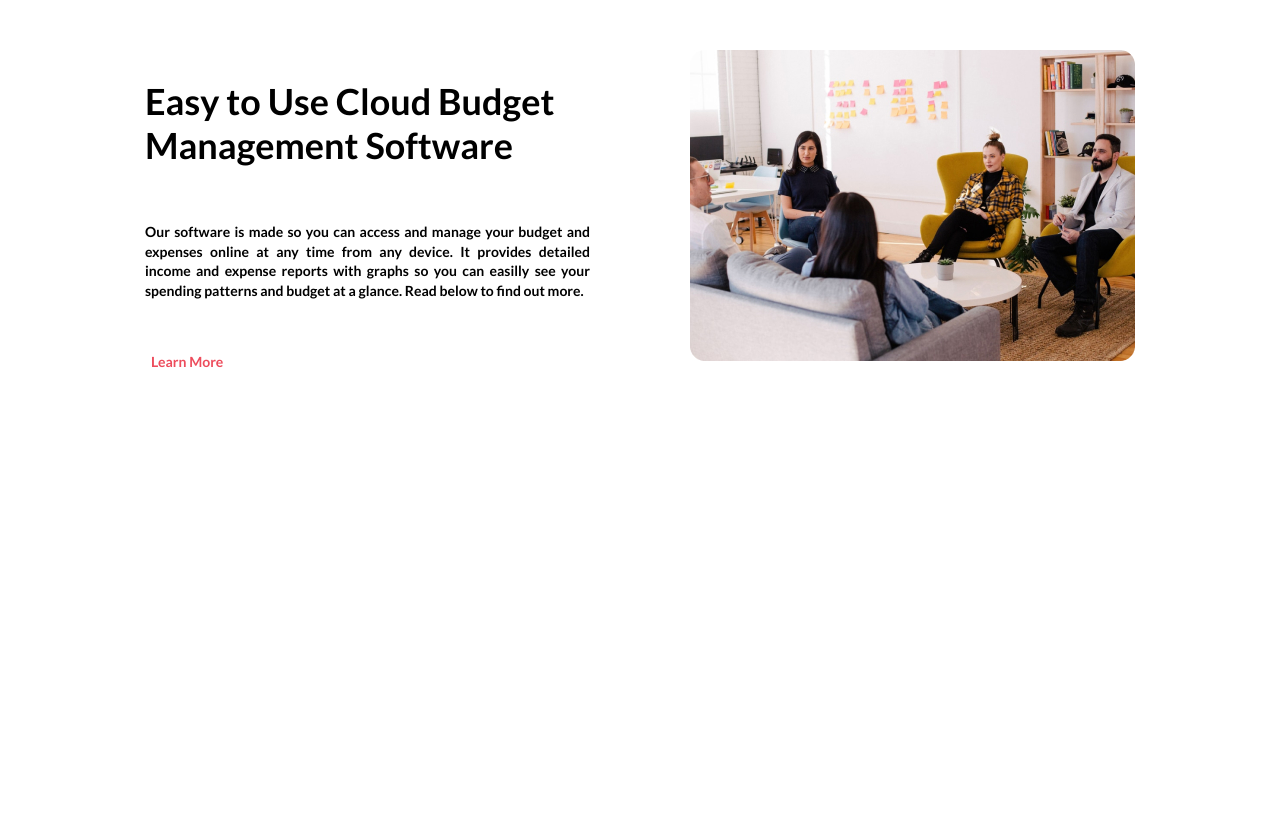
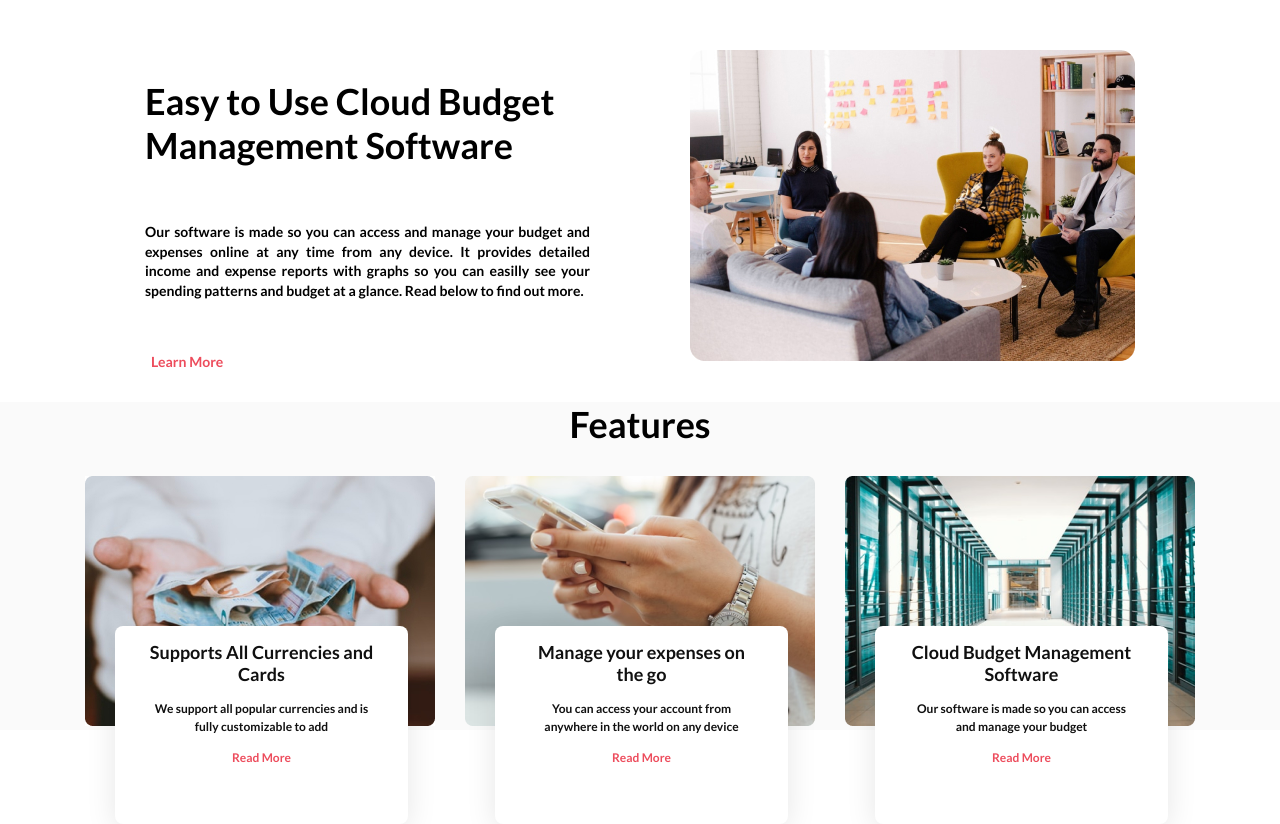
Before and after one commit to ayanabktva/CloudBudget, a plain HTML site: page index.html in a window 1280 px wide. Shown: the part 1157-1981 px from the top of the page. Before the commit the page ends 1530 px from the top, so only its background shows below. Drawn offline with Linux system fonts and the light colour scheme.

Commit message:
finished features

```diff
--- a/css/style.css
+++ b/css/style.css
@@ -171,6 +171,24 @@ body {
     font-weight: 400;
     line-height: 140%;
 }
+.freatures {
+    background: #fafafa;
+}
+.features-title {
+    color: #000;
+    text-align: center;
+    font-family: Lato;
+    font-size: 36px;
+    font-style: normal;
+    font-weight: 600;
+    line-height: normal;
+}
+.features-container {
+    display: flex;
+    align-items: center;
+    justify-content: center;
+    gap: 30px;
+}
 .features-info {
     width: 293px;
     height: 198px;
@@ -185,6 +203,48 @@ body {
 .features-info {
     position: absolute;
     bottom: 2px;
+    left: 30px;
+    top: 150px;
+}
+.features-info-title {
+    color: #101010;
+    text-align: center;
+    font-family: Lato;
+    font-size: 18px;
+    font-style: normal;
+    font-weight: 700;
+    line-height: normal;
+}
+.features-text {
+    color: #101010;
+    text-align: center;
+    font-family: Lato;
+    font-size: 12px;
+    font-style: normal;
+    font-weight: 400;
+    line-height: 150%;
+}
+.features-btn {
+    display: flex;
+    align-items: center;
+    justify-content: center;
+}
+.features-button {
+    color: #ed4c5c;
+    text-align: center;
+    font-family: Lato;
+    font-size: 12px;
+    font-style: normal;
+    font-weight: 700;
+    line-height: 150%;
+    border: none;
+    background: #fff;
+}
+@media screen and (max-width: 480px) {
+    .features-container {
+        flex-direction: column-reverse;
+        gap: 200px;
+    }
 }
 @media screen and (max-width: 600px) {
     .heading-info {
--- a/index.html
+++ b/index.html
@@ -80,6 +80,75 @@
                     </div>
                 </div>
             </section>
+            <section class="freatures">
+                <div class="container">
+                    <h1 class="features-title">Features</h1>
+                    <div class="features-container">
+                        <div class="features-group">
+                            <img src="images/Bg (1).jpg" alt="" />
+                            <div class="features-info">
+                                <div class="features-blog">
+                                    <h1 class="features-info-title">
+                                        Supports All Currencies and <br />
+                                        Cards
+                                    </h1>
+                                    <p class="features-text">
+                                        We support all popular currencies and is
+                                        <br />
+                                        fully customizable to add
+                                    </p>
+                                    <div class="features-btn">
+                                        <button class="features-button">
+                                            Read More
+                                        </button>
+                                    </div>
+                                </div>
+                            </div>
+                        </div>
+                        <div class="features-group">
+                            <img src="images/Bg (4).png" alt="" />
+                            <div class="features-info">
+                                <div class="features-blog">
+                                    <h1 class="features-info-title">
+                                        Manage your expenses on <br />
+                                        the go
+                                    </h1>
+                                    <p class="features-text">
+                                        You can access your account from <br />
+                                        anywhere in the world on any device
+                                    </p>
+                                    <div class="features-btn">
+                                        <button class="features-button">
+                                            Read More
+                                        </button>
+                                    </div>
+                                </div>
+                            </div>
+                        </div>
+                        <div class="features-group">
+                            <img src="images/Bg (5).png" alt="" />
+                            <div class="features-info">
+                                <div class="features-blog">
+                                    <h1 class="features-info-title">
+                                        Cloud Budget Management <br />
+                                        Software
+                                    </h1>
+                                    <p class="features-text">
+                                        Our software is made so you can access
+                                        <br />
+                                        and manage your budget
+                                    </p>
+                                    <div class="features-btn">
+                                        <button class="features-button">
+                                            Read More
+                                        </button>
+                                    </div>
+                                </div>
+                            </div>
+                        </div>
+                    </div>
+                </div>
+            </section>
         </div>
     </body>
 </html>
```
Also changed, not shown: images/Bg (4).png (added), images/Bg (5).png (added), images/Video_bg (1).jpg (added).
